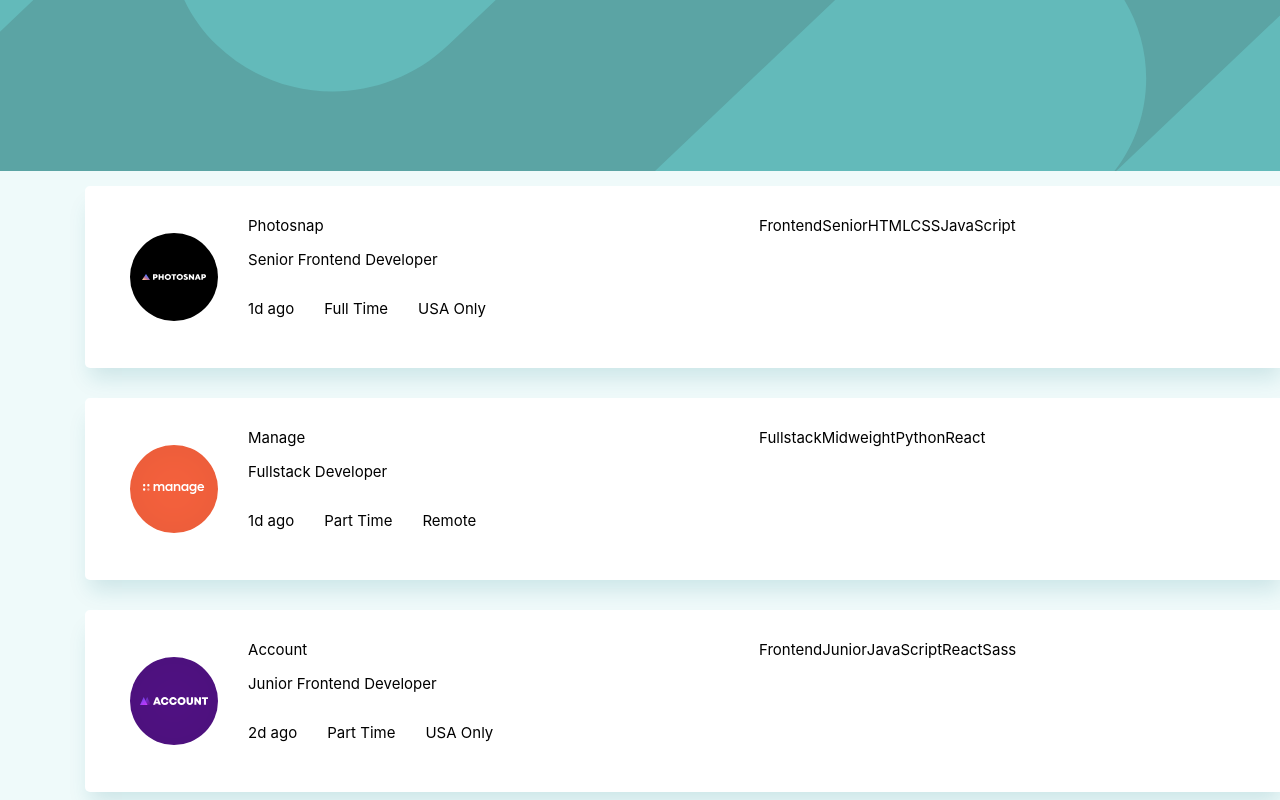
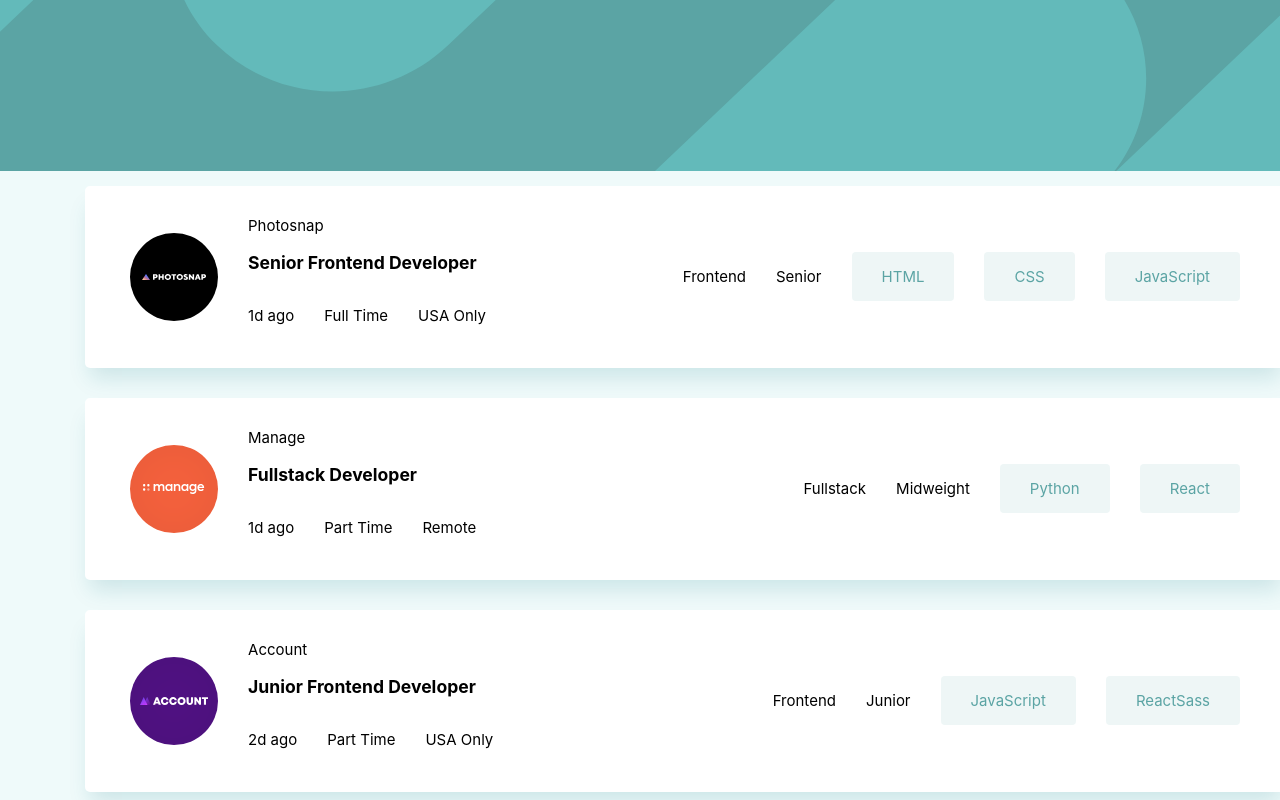
Before and after one commit to rojasmart/job-listings-with-filtering, a React (Create React App) app: page / in a window 1280 px wide. Shown: the top 800 px of the page. Built offline with nearby package versions, Linux system fonts and the light colour scheme.

Commit message:
Added chips for filters layout

```diff
--- a/src/components/JobCard.js
+++ b/src/components/JobCard.js
@@ -4,7 +4,7 @@ const JobCard = ({ item }) => {
       <img src={item.logo} alt="job-avatar" />
       <div className="job-info">
         <p>{item.company}</p>
-        <p>{item.position}</p>
+        <h3>{item.position}</h3>
         <div className="job-info-secondary">
           <p>{item.postedAt}</p>
           <p>{item.contract}</p>
@@ -14,8 +14,10 @@ const JobCard = ({ item }) => {
       <div className="job-categories">
         <p>{item.role}</p>
         <p>{item.level}</p>
-        <p>{item.languages}</p>
-        <p>{item.tools}</p>
+        {item.languages.map((language) => {
+          return <span>{language}</span>;
+        })}
+        {item.tools.length > 0 && <span>{item.tools}</span>}
       </div>
     </div>
   );
--- a/src/index.css
+++ b/src/index.css
@@ -7,6 +7,7 @@
   --dark-grayish-cyan: hsl(180, 8%, 52%);
   --very-dark-grayish-cyan: hsl(180, 14%, 20%);
   --green: hsl(180, 29%, 50%, 1);
+  --green-opacity: hsla(180, 29%, 50%, 0.1);
   --white: hsl(0, 0%, 100%, 1);
 
   /* weights */
@@ -89,10 +90,16 @@ header img {
 .job-categories {
   flex: 1 1 50%;
   display: flex;
+  gap: 2rem;
+  align-items: center;
+  justify-content: flex-end;
 }
 
-.job-categories p {
-  gap: 2rem;
+.job-categories span {
+  border-radius: 4px;
+  background-color: var(--green-opacity);
+  padding: 1rem 2rem;
+  color: var(--green);
 }
 
 /* Tablet */
```
